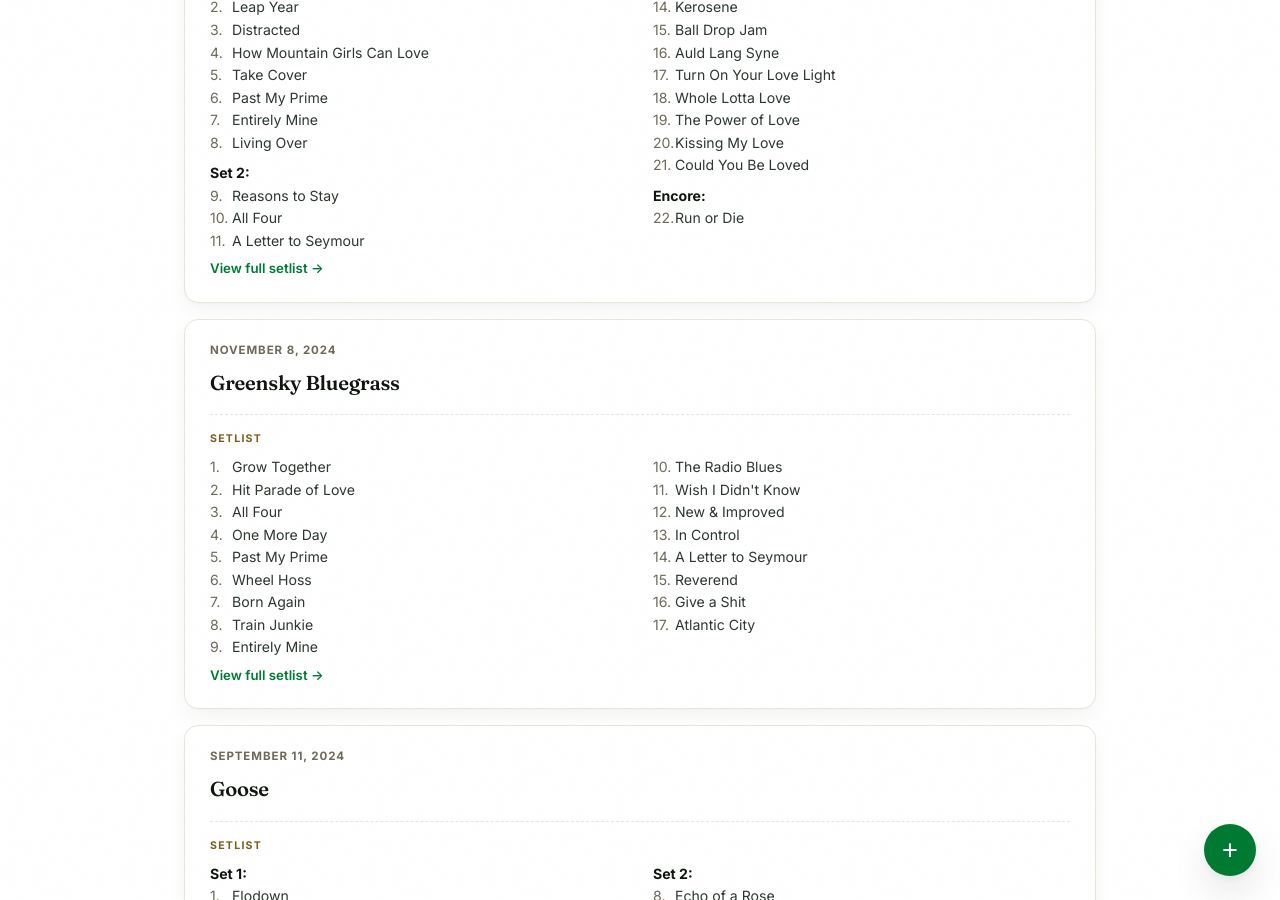
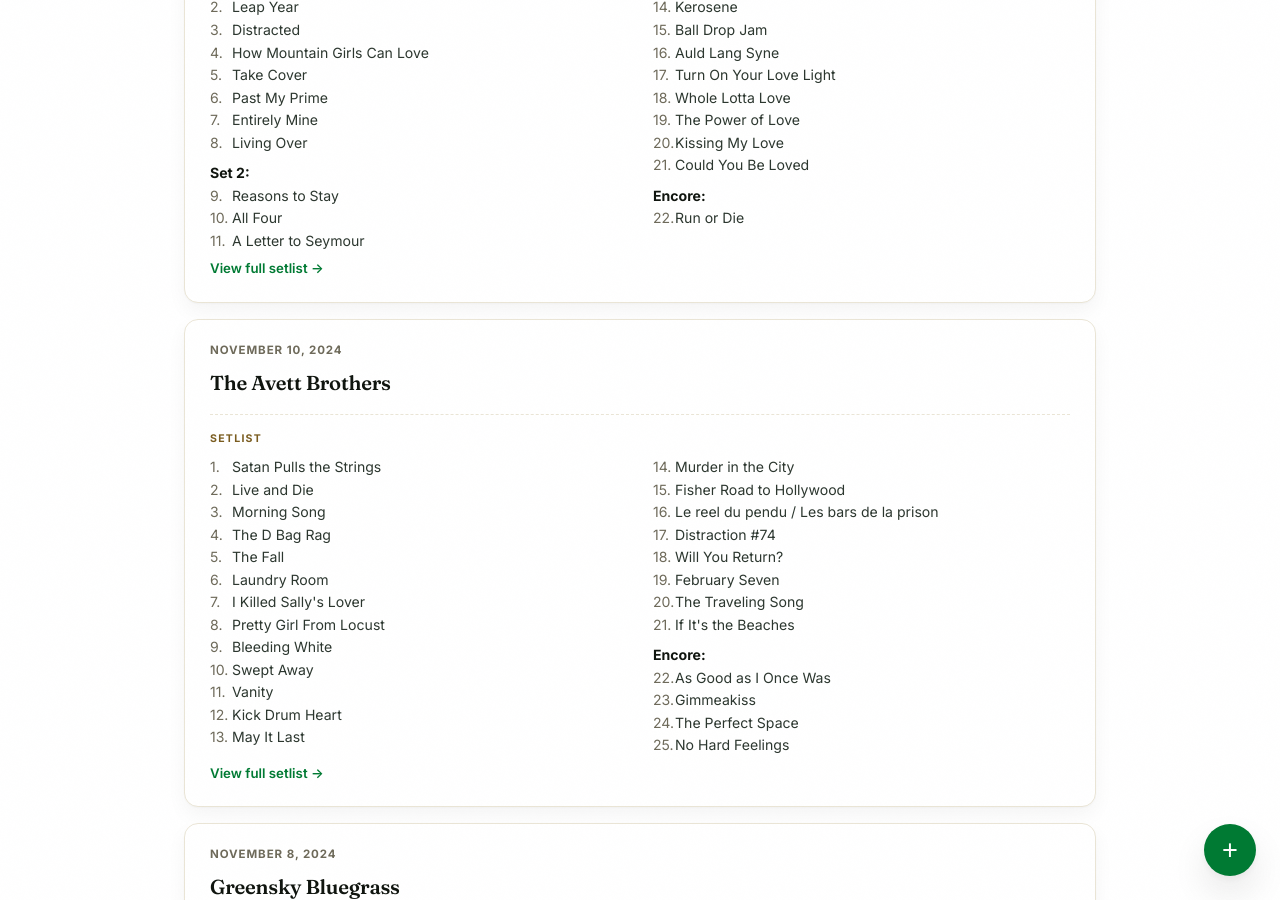
Before and after one commit to bmlanders/adventures, a Jekyll site: the page built from shows/index.html, in a window 1280 px wide and 900 px high, scrolled down 7315 px. Built offline with Jekyll 4.4.1, drawn with Linux system fonts in a browser that asks for light colours.

Commit message:
Log show: The Avett Brothers on 2024-11-10

```diff
--- a/shows/index.html
+++ b/shows/index.html
@@ -464,6 +464,43 @@
     </ol>
   </div>
   <a class="show-trip-link" href="https://www.setlist.fm/setlist/greensky-bluegrass/2024/mission-ballroom-denver-co-7350ca9d.html" target="_blank" rel="noopener">View full setlist &rarr;</a>
+</div>
+
+<div class="show-entry" id="2024-11-10-the-avett-brothers">
+  <div class="show-date">November 10, 2024</div>
+  <h3>The Avett Brothers</h3>
+  <div class="setlist">
+    <div class="setlist-lbl">Setlist</div>
+    <ol class="setlist-list">
+      <li>Satan Pulls the Strings</li>
+      <li>Live and Die</li>
+      <li>Morning Song</li>
+      <li>The D Bag Rag</li>
+      <li>The Fall</li>
+      <li>Laundry Room</li>
+      <li>I Killed Sally's Lover</li>
+      <li>Pretty Girl From Locust</li>
+      <li>Bleeding White</li>
+      <li>Swept Away</li>
+      <li>Vanity</li>
+      <li>Kick Drum Heart</li>
+      <li>May It Last</li>
+      <li>Murder in the City</li>
+      <li>Fisher Road to Hollywood</li>
+      <li>Le reel du pendu / Les bars de la prison</li>
+      <li>Distraction #74</li>
+      <li>Will You Return?</li>
+      <li>February Seven</li>
+      <li>The Traveling Song</li>
+      <li>If It's the Beaches</li>
+      <li class="setlist-set">Encore:</li>
+      <li>As Good as I Once Was</li>
+      <li>Gimmeakiss</li>
+      <li>The Perfect Space</li>
+      <li>No Hard Feelings</li>
+    </ol>
+  </div>
+  <a class="show-trip-link" href="https://www.setlist.fm/setlist/the-avett-brothers/2024/seascape-golf-course-miramar-beach-fl-33abb865.html" target="_blank" rel="noopener">View full setlist &rarr;</a>
 </div>
 
 <div class="show-entry" id="2024-11-08-greensky-bluegrass">
```
